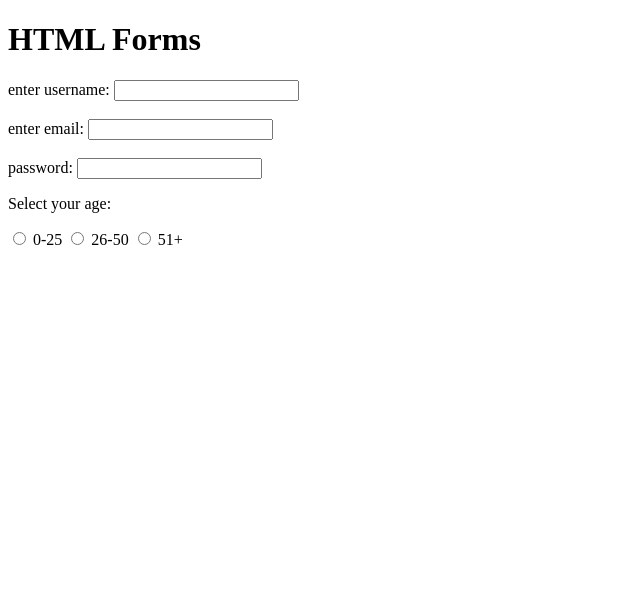
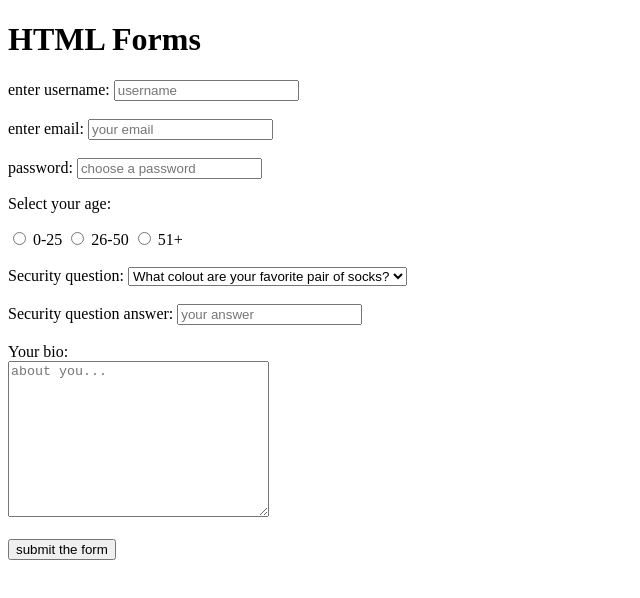
Before and after one commit to luacooli/html-css_netNinja, a plain HTML site: page index.html in a window 1280 px wide. Shown: the whole page, without its empty margins (0-640 px from the left). Drawn offline with Linux system fonts and the light colour scheme.

Commit message:
form: tyype=submit, select, textarea

```diff
--- a/index.html
+++ b/index.html
@@ -11,13 +11,13 @@
 
   <form>
     <label for="username">enter username:</label>
-    <input type="text" id="username">
+    <input type="text" id="username" placeholder="username" required>
     <br><br>
     <label for="email">enter email:</label>
-    <input type="email" id="email">
+    <input type="email" id="email" placeholder="your email" required>
     <br><br>
     <label for="password">password:</label>
-    <input type="password" id="password">
+    <input type="password" id="password" placeholder="choose a password" required>
 
     <p>Select your age:</p>
 
@@ -29,6 +29,30 @@
 
     <input type="radio" name="age" value="51+" id="option-3">
     <label for="option-3">51+</label>
+
+    <br><br>
+
+    <label for="question">Security question:</label>
+    <select name="question" id="question">
+      <option value="q0" disabled>Select a security question</option>
+      <option value="q1">What colout are your favorite pair of socks?</option>
+      <option value="q2">If you could be a vegetable, what it be?</option>
+      <option value="q3">What is your best ever security question?</option>
+    </select>
+
+    <br><br>
+
+    <label for="answer">Security question answer:</label>
+    <input type="text" id="answer" name="answer" placeholder="your answer">
+
+    <br><br>
+
+    <label for="bio">Your bio:</label><br>
+    <textarea name="bio" id="bio" cols="30" rows="10" placeholder="about you..."></textarea>
+
+    <br><br>
+
+    <input type="submit" value="submit the form">
   </form>
 </body>
 
```
